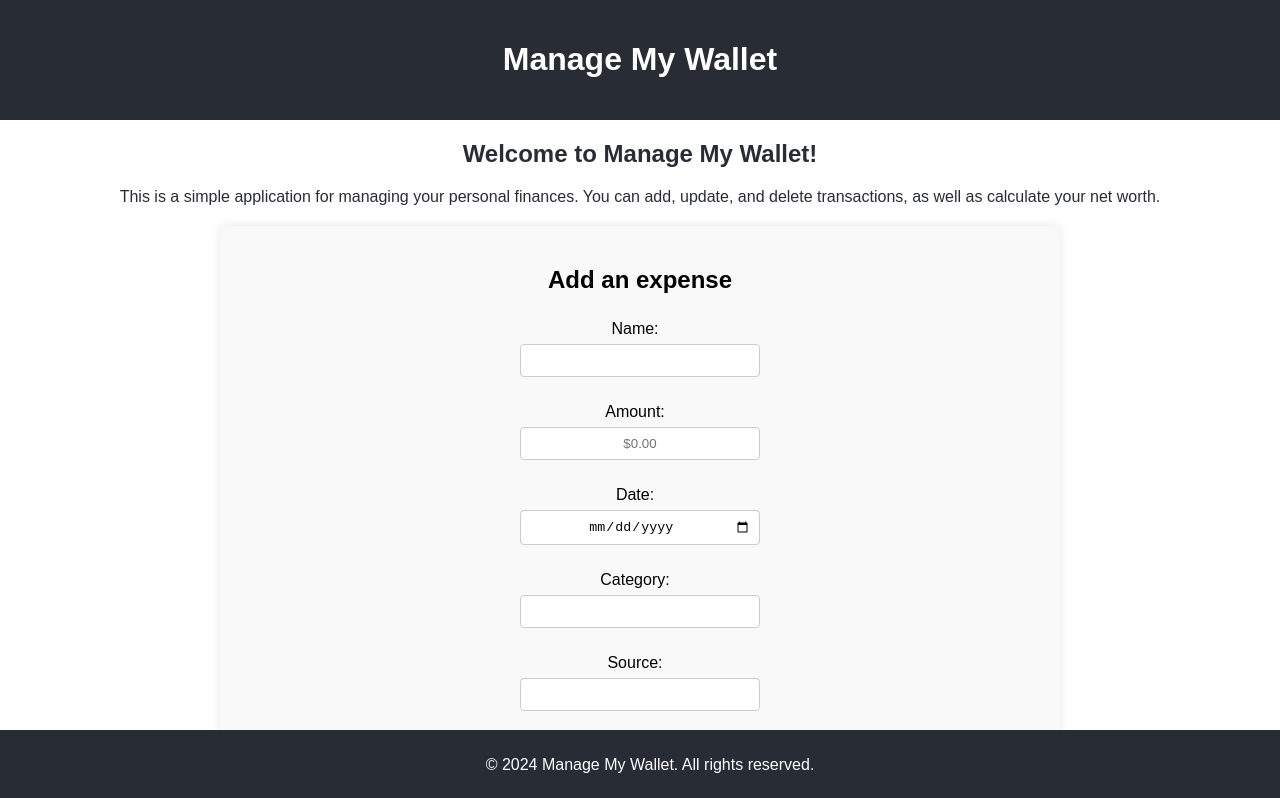
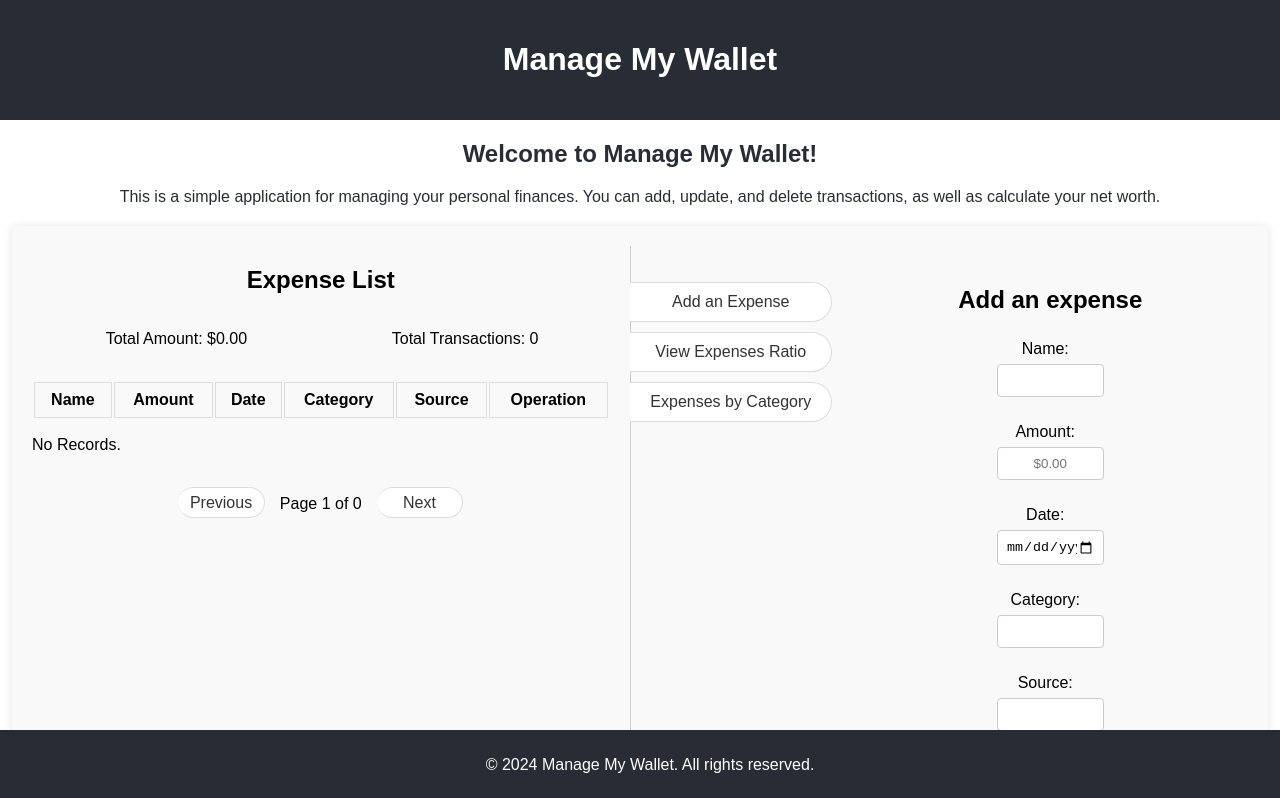
Before and after one commit to onetrue-6657/manage-my-wallet, a React (Create React App) app in the folder manage-my-wallet/: page / in a window 1280 px wide. Shown: the top 798 px of the page. Built offline with nearby package versions, Linux system fonts and the light colour scheme.

Commit message:
Optimized GUI and Added Basic Pie Chart

```diff
--- a/manage-my-wallet/package.json
+++ b/manage-my-wallet/package.json
@@ -6,7 +6,9 @@
     "@testing-library/jest-dom": "^5.17.0",
     "@testing-library/react": "^13.4.0",
     "@testing-library/user-event": "^13.5.0",
+    "chart.js": "^4.4.6",
     "react": "^18.3.1",
+    "react-chartjs-2": "^5.2.0",
     "react-dom": "^18.3.1",
     "react-number-format": "^5.4.2",
     "react-scripts": "5.0.1",
--- a/manage-my-wallet/src/components/Add.js
+++ b/manage-my-wallet/src/components/Add.js
@@ -1,11 +1,19 @@
 import React, { useEffect, useState, useRef } from "react";
 import { NumericFormat } from "react-number-format";
+import PieChart from "./PieChart";
+import AddExpense from "./AddExpense";
 
-const AddExpense = () => {
+const Add = () => {
   const [expensesList, setExpensesList] = useState(() => {
     const storedExpenses = localStorage.getItem("expensesList");
     return storedExpenses ? JSON.parse(storedExpenses) : [];
   });
+
+  const [activeSection, setActiveSection] = useState("add-expense");
+
+  const handleNavClick = (section) => {
+    setActiveSection(section);
+  };
 
   const [expense, setExpense] = useState({
     name: "",
@@ -48,7 +56,7 @@ const AddExpense = () => {
     }));
   };
 
-  const handleSumbit = (e) => {
+  const handleSubmit = (e) => {
     e.preventDefault();
     setExpensesList((prevList) => [...prevList, expense]);
 
@@ -101,70 +109,9 @@ const AddExpense = () => {
 
   return (
     <div className="add">
-      <h2>Add an expense</h2>
-      <form onSubmit={handleSumbit}>
-        <div className="form-group">
-          <label>Name: </label>
-          <input
-            type="text"
-            name="name"
-            value={expense.name}
-            onChange={handleChange}
-            required
-          />
-        </div>
-        <div className="form-group">
-          <label>Amount: </label>
-          <NumericFormat
-            id="amount"
-            name="amount"
-            className="amount-input"
-            prefix="$"
-            thousandSeparator={true}
-            decimalScale={2}
-            fixedDecimalScale={true}
-            allowNegative={false}
-            placeholder="$0.00"
-            onValueChange={handleAmountChange}
-            value={expense.amount}
-          />
-        </div>
-        <div className="form-group">
-          <label>Date: </label>
-          <input
-            type="date"
-            name="date"
-            value={expense.date}
-            onChange={handleChange}
-            required
-          />
-        </div>
-        <div className="form-group">
-          <label>Category: </label>
-          <input
-            type="text"
-            name="category"
-            value={expense.category}
-            onChange={handleChange}
-            required
-          />
-        </div>
-        <div className="form-group">
-          <label>Source: </label>
-          <input
-            type="text"
-            name="source"
-            value={expense.source}
-            onChange={handleChange}
-            required
-          />
-        </div>
-        <div className="submit-button">
-          <button type="submit">Submit</button>
-        </div>
-      </form>
-
-      <h3>Expense List</h3>
+      <div className="container">
+        <div className="left-section">
+          <h2>Expense List</h2>
           <div className="total-info">
             <p>Total Amount: ${totalAmount}</p>
             <p>Total Transactions: {totalTransactions}</p>
@@ -198,8 +145,12 @@ const AddExpense = () => {
                   <td>{item.category}</td>
                   <td>{item.source}</td>
                   <td>
-                <button onClick={() => handleRemove(index)}>Remove</button>
+                    <div className="operation-button">
+                      <button onClick={() => handleRemove(index)}>
+                        Remove
+                      </button>
                       <button onClick={() => handleCopy(index)}>Copy</button>
+                    </div>
                   </td>
                 </tr>
               ))}
@@ -226,7 +177,44 @@ const AddExpense = () => {
             </button>
           </div>
         </div>
+
+        <div className="right-section">
+          <nav className="navbar">
+            <ul>
+              <li>
+                <button onClick={() => handleNavClick("add-expense")}>
+                  Add an Expense
+                </button>
+              </li>
+              <li>
+                <button onClick={() => handleNavClick("view-ratio")}>
+                  View Expenses Ratio
+                </button>
+              </li>
+              <li>
+                <button onClick={() => handleNavClick("category")}>
+                  Expenses by Category
+                </button>
+              </li>
+            </ul>
+          </nav>
+
+          {activeSection === "add-expense" && (
+            <AddExpense
+              expense={expense}
+              handleChange={handleChange}
+              handleAmountChange={handleAmountChange}
+              handleSubmit={handleSubmit}
+            />
+          )}
+          {activeSection === "view-ratio" && (
+            <PieChart expenses={expensesList} />
+          )}
+          {activeSection === "category" && <div>Expense By Category</div>}
+        </div>
+      </div>
+    </div>
   );
 };
 
-export default AddExpense;
+export default Add;
--- /dev/null
+++ b/manage-my-wallet/src/components/AddExpense.js
@@ -0,0 +1,78 @@
+import React from "react";
+import { NumericFormat } from "react-number-format";
+
+const AddExpense = ({
+  expense,
+  handleChange,
+  handleAmountChange,
+  handleSubmit,
+}) => {
+  return (
+    <div className="add-expense">
+      <h2>Add an expense</h2>
+      <form onSubmit={handleSubmit}>
+        <div className="form-group">
+          <label>Name: </label>
+          <input
+            type="text"
+            name="name"
+            value={expense.name}
+            onChange={handleChange}
+            required
+          />
+        </div>
+        <div className="form-group">
+          <label>Amount: </label>
+          <NumericFormat
+            id="amount"
+            name="amount"
+            className="amount-input"
+            prefix="$"
+            thousandSeparator={true}
+            decimalScale={2}
+            fixedDecimalScale={true}
+            allowNegative={false}
+            placeholder="$0.00"
+            onValueChange={handleAmountChange}
+            value={expense.amount}
+          />
+        </div>
+        <div className="form-group">
+          <label>Date: </label>
+          <input
+            type="date"
+            name="date"
+            value={expense.date}
+            onChange={handleChange}
+            required
+          />
+        </div>
+        <div className="form-group">
+          <label>Category: </label>
+          <input
+            type="text"
+            name="category"
+            value={expense.category}
+            onChange={handleChange}
+            required
+          />
+        </div>
+        <div className="form-group">
+          <label>Source: </label>
+          <input
+            type="text"
+            name="source"
+            value={expense.source}
+            onChange={handleChange}
+            required
+          />
+        </div>
+        <div className="submit-button">
+          <button type="submit">Submit</button>
+        </div>
+      </form>
+    </div>
+  );
+};
+
+export default AddExpense;
--- /dev/null
+++ b/manage-my-wallet/src/components/PieChart.js
@@ -0,0 +1,44 @@
+import React from "react";
+import { Pie } from "react-chartjs-2";
+import { Chart as ChartJS, ArcElement, Tooltip, Legend, Title } from "chart.js";
+
+ChartJS.register(ArcElement, Tooltip, Legend, Title);
+
+const PieChart = ({ expenses }) => {
+  if (!expenses.length) {
+    return <div>No expenses available</div>;
+  }
+
+  const data = {
+    labels: expenses.map((expense) => expense.category),
+    datasets: [
+      {
+        data: expenses.map((expense) => parseFloat(expense.amount) || 0),
+        backgroundColor: [
+          "rgba(255, 99, 132, 0.2)",
+          "rgba(54, 162, 235, 0.2)",
+          "rgba(255, 206, 86, 0.2)",
+          "rgba(75, 192, 192, 0.2)",
+          "rgba(153, 102, 255, 0.2)",
+        ],
+        borderColor: [
+          "rgba(255, 99, 132, 1)",
+          "rgba(54, 162, 235, 1)",
+          "rgba(255, 206, 86, 1)",
+          "rgba(75, 192, 192, 1)",
+          "rgba(153, 102, 255, 1)",
+        ],
+        borderWidth: 1,
+      },
+    ],
+  };
+
+  return (
+    <div>
+      <h2>Pie Chart by Category</h2>
+      <Pie data={data} />
+    </div>
+  );
+};
+
+export default PieChart;
--- a/manage-my-wallet/src/styles/App.css
+++ b/manage-my-wallet/src/styles/App.css
@@ -1,7 +1,7 @@
 /* Body */
 
 body {
-  font-family: Arial, Helvetica, sans-serif;
+  font-family: sans-serif;
   margin: 0;
   padding: 0;
 }
@@ -35,82 +35,41 @@ footer {
   text-align: center;
 }
 
-/* Add */
+/* Containers */
 
-.add {
+.container {
+  display: flex;
+  justify-content: space-between;
   background-color: #f9f9f9;
   padding: 20px;
   border-radius: 5px;
   box-shadow: 0 0 10px rgba(0, 0, 0, 0.1);
-  max-width: 800px;
   margin: 20px auto;
   padding-bottom: 150px;
+  max-width: 95%;
 }
 
-.add h2 {
-  text-align: center;
+.right-section {
+  width: 48%;
+  display: flex;
+  padding: 20px;
 }
 
-.add form {
-  display: flex;
-  flex-direction: column;
+.left-section {
+  padding-right: 20px;
+  width: 48%;
+  position: relative;
 }
 
-.add label {
-  text-align: center;
-  margin-right: 10px;
-  display: inline-block;
-  line-height: 30px;
+.right-section {
+  padding-left: 20px;
+  border-left: 1px solid #ccc;
 }
 
-.add input {
-  margin: 0;
-  padding: 8px;
-  border: 1px solid #ccc;
-  border-radius: 4px;
-  width: 30%;
-  box-sizing: border-box;
+/* List */
+
+h2 {
   text-align: center;
-}
-
-.add h3 {
-  text-align: center;
-}
-
-.add table {
-  text-align: center;
-  width: 100%;
-  border-collapse: collapse;
-  margin-top: 20px;
-}
-
-.add th,
-td {
-  border: 1px solid #ddd;
-  padding: 8px;
-  text-align: center;
-}
-
-.add p {
-  text-align: center;
-}
-
-.form-group {
-  display: flex;
-  justify-content: center;
-  align-items: center;
-  flex-direction: column;
-  margin-bottom: 20px;
-}
-
-.submit-button {
-  display: flex;
-  justify-content: center;
-  padding: 10px;
-}
-
-.add table {
-  width: 100%;
 }
 
 .total-info {
@@ -125,15 +84,190 @@ td {
   text-align: center;
 }
 
+table {
+  text-align: center;
+  width: 100%;
+}
+
+th,
+td {
+  border: 1px solid #ddd;
+  padding: 8px;
+  text-align: center;
+}
+
+.operation-button button {
+  display: block;
+  padding: 5%;
+  margin-bottom: 2%;
+  font-size: 100%;
+  color: #333;
+  text-decoration: none;
+  border: 1px solid #ddd;
+  border-left: none;
+  border-radius: 20px;
+  transition: all 0.3s ease;
+  text-align: center;
+  background-color: white;
+  cursor: pointer;
+  width: 100%;
+}
+
+.operation-button button:hover,
+.operation-button button.active {
+  color: #007bff;
+  background-color: #e6f2ff;
+  border-color: #007bff;
+}
+
 /* Pagination */
 
 .pagination {
   display: flex;
   justify-content: center;
-  margin-top: 20px;
+  align-items: center;
+  font-size: 100%;
+}
+
+.pagination span {
+  margin-top: 1.5%;
 }
 
 .pagination button {
-  margin-left: 10px;
+  display: block;
+  margin-top: 3%;
+  padding: 1%;
+  margin-bottom: 2%;
+  margin-left: 15px;
+  margin-right: 15px;
+  font-size: 100%;
+  color: #333;
+  text-decoration: none;
+  border: 1px solid #ddd;
+  border-left: none;
+  border-radius: 20px;
+  transition: all 0.3s ease;
+  text-align: center;
+  background-color: white;
+  cursor: pointer;
+  width: 15%;
+}
+
+.pagination button:hover,
+.pagination button.active {
+  color: #007bff;
+  background-color: #e6f2ff;
+  border-color: #007bff;
+}
+
+/* NavBar */
+
+.navbar {
+  padding-left: 0;
+  margin: 0;
+  flex-direction: column;
+  display: flex;
+  height: 100%;
+}
+
+.navbar ul {
+  list-style: none;
+  padding: 0;
+}
+
+.navbar ul li {
+  margin-bottom: 10px;
+}
+
+.navbar ul li button {
+  display: block;
+  padding: 10px 20px;
+  font-size: 100%;
+  color: #333;
+  text-decoration: none;
+  border: 1px solid #ddd;
+  border-left: none;
+  border-radius: 0 20px 20px 0;
+  transition: all 0.3s ease;
+  text-align: center;
+  background-color: white;
+  cursor: pointer;
+  width: 100%;
+  position: relative;
+  left: -10%;
+}
+
+.navbar ul li button:hover,
+.navbar ul li button.active {
+  color: #007bff;
+  background-color: #e6f2ff;
+  border-color: #007bff;
+}
+
+/* Add */
+
+.add-expense {
+  flex: 1;
+  padding-left: 20px;
+}
+
+.add-expense h2 {
+  text-align: center;
+}
+
+.add-expense form {
+  display: flex;
+  flex-direction: column;
+}
+
+.add-expense label {
+  text-align: center;
   margin-right: 10px;
+  display: inline-block;
+  line-height: 30px;
 }
+
+.add-expense input {
+  margin: 0;
+  padding: 8px;
+  border: 1px solid #ccc;
+  border-radius: 4px;
+  width: 30%;
+  box-sizing: border-box;
+  text-align: center;
+}
+
+.add-expense p {
+  text-align: center;
+}
+
+.form-group {
+  display: flex;
+  justify-content: center;
+  align-items: center;
+  flex-direction: column;
+  margin-bottom: 20px;
+}
+
+.submit-button button {
+  display: block;
+  padding: 10px;
+  font-size: 100%;
+  color: #333;
+  text-decoration: none;
+  border: 1px solid #ddd;
+  border-radius: 20px;
+  transition: all 0.3s ease;
+  align-items: center;
+  background-color: white;
+  cursor: pointer;
+  width: 30%;
+  margin: 3% auto 0;
+}
+
+.submit-button button:hover,
+.submit-button button.active {
+  color: #007bff;
+  background-color: #e6f2ff;
+  border-color: #007bff;
+}
```
Also changed, not shown: 1 other file (tests, documents, lock files or other folders). Lines whose indentation alone changed are shown as unchanged.
